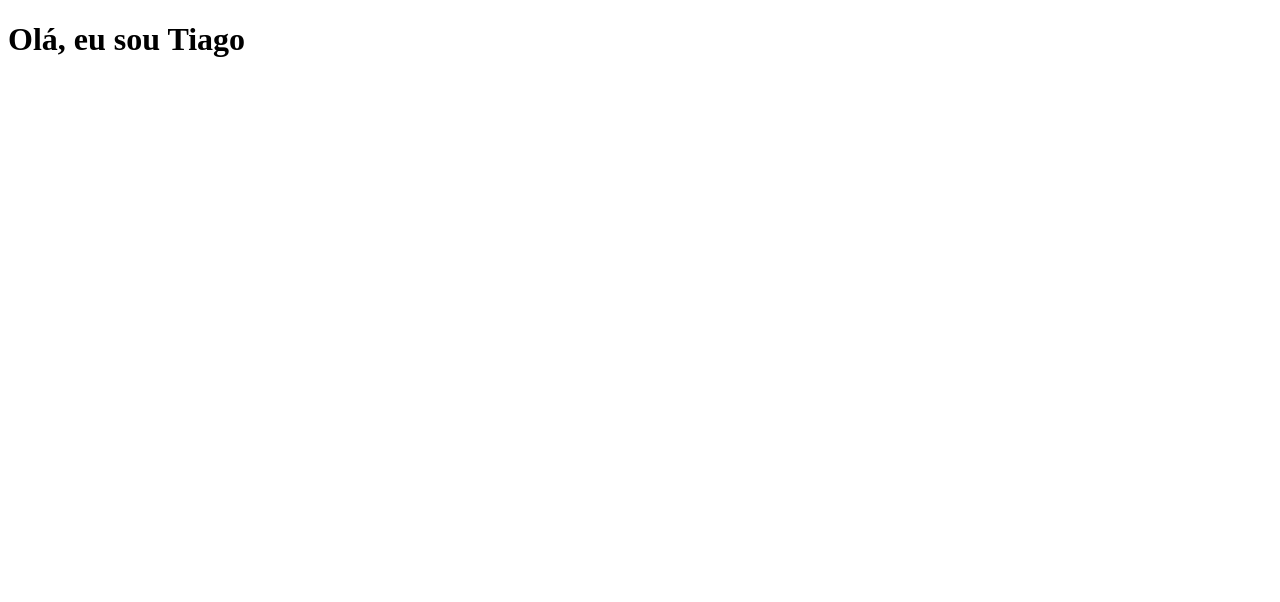
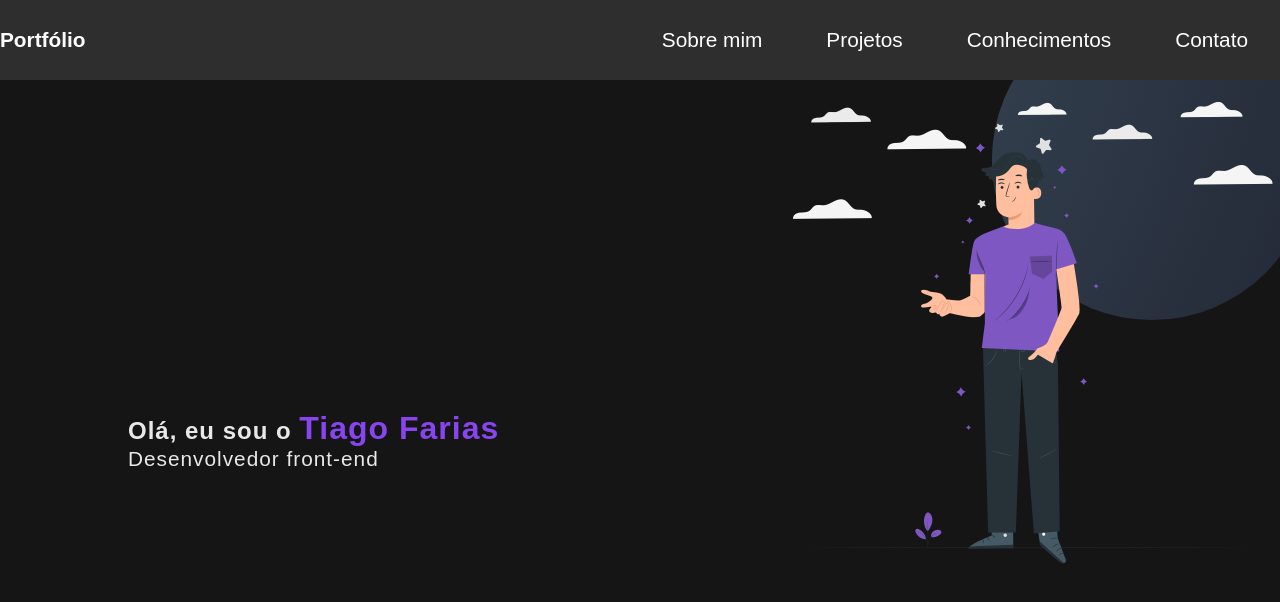
Before and after one commit to Tiago-1001/Portfolio, a plain HTML site: page index.html in a window 1280 px wide. Drawn offline with nearby package versions, Linux system fonts and the light colour scheme; files that its build step writes are made by us from their sources.

Commit message:
Comemei a criar a main da page

```diff
--- a/index.html
+++ b/index.html
@@ -4,14 +4,35 @@
     <meta charset="UTF-8">
     <meta http-equiv="X-UA-Compatible" content="IE=edge">
     <meta name="viewport" content="width=device-width, initial-scale=1.0">
+    <link rel="stylesheet" href="style/style.css">
 
-    <link rel="stylesheet" href="style.css">
-
-    <title>Tiago Farias</title>
+    <title>Portfólio</title>
 </head>
 <body>
-    <h1>Olá, eu sou Tiago</h1>
-
+    <header>
+        <div class="space-page">
+            <nav>
+            <h4>Portfólio</h4>
+            <ul>
+                <li><a href="#"></a>Sobre mim</li>
+                <li><a href="#"></a>Projetos</li>
+                <li><a href="#"></a>Conhecimentos</li>
+                <li><a href="#"></a>Contato</li>
+            </ul>
+            </nav>
+        </div>
+    </header>
+    <main>
+        <div class="space-page">
+            <div class="me">
+                <h1>Olá, eu sou o <span>Tiago Farias</span></h1>
+                <p>Desenvolvedor front-end</p>
+            </div>
+            <div class="ilustration">
+                <img src="./images/Stand out-pana.png" width="500px">
+            </div>
+        </div>
+    </main>
 
     <script src="./scripts/index.js"></script>
 </body>
--- a/style/style.scss
+++ b/style/style.scss
@@ -0,0 +1,105 @@
+$white: #FFFFFF;
+$white-two: #E8E8E8;
+$gray-three: #B5B5B5;
+$Purple-one: #8844EE;
+
+* {
+    margin: 0;
+    padding: 0;
+    font-family: sans-serif;
+}
+
+body {
+   // background-color: #E4E4E4;
+    background-color: #151515;
+}
+
+body::before {
+    content: '';
+    position: absolute;
+    width: 100%;
+    height: 100%;
+    background-image: radial-gradient( circle farthest-corner at 30% -12.9%,  rgba(74,98,110,1) 0.3%, rgba(30,33,48,1) 90.2% );
+    clip-path: circle(15%  at 90% 20%);
+    z-index: -1;
+}
+
+.space-page {
+    max-width: 1300px;
+    height: 100%;
+    margin: 0 auto;
+}
+
+header {
+    height: 10vh;
+    font-size: 1.5rem;
+
+    background-color: #2E2E2E;
+    color: $white;
+
+    nav {
+        display: flex;
+        justify-content: space-between;
+        align-items: center;
+        height: 100%;
+        font-size: 1.3rem;
+
+        ul {
+            display: flex;
+            justify-content: space-evenly;
+
+            li {
+                list-style: none;
+                cursor: pointer;
+                margin: 0 2rem;
+
+                &:hover {
+                    color: #fff;
+                }
+
+                a {
+
+                }
+            }
+        }
+    }
+}
+
+main {
+    color: $white;
+    position: relative;
+    height: 90vh;
+    display: flex;
+
+    .space-page {
+        display: flex;
+        align-items: center;
+
+        .me {
+            width:  80vw;
+
+            h1 {
+                font-size: 1.5rem;
+                letter-spacing: 1px;
+                color: $white-two;
+                span {
+                    color: $Purple-one;
+                    font-size: 2rem;
+                }
+            }
+
+            p {
+                font-size: 1.3rem;
+                color: $white-two;
+                letter-spacing: 1px;
+            }
+        }
+
+        .ilustration {
+           position: absolute;
+           right: 0;
+           top: 0;
+        }
+    }
+
+}
```
Also changed, not shown: images/Stand out-pana.png (added), style/style.css, 1 other file.
